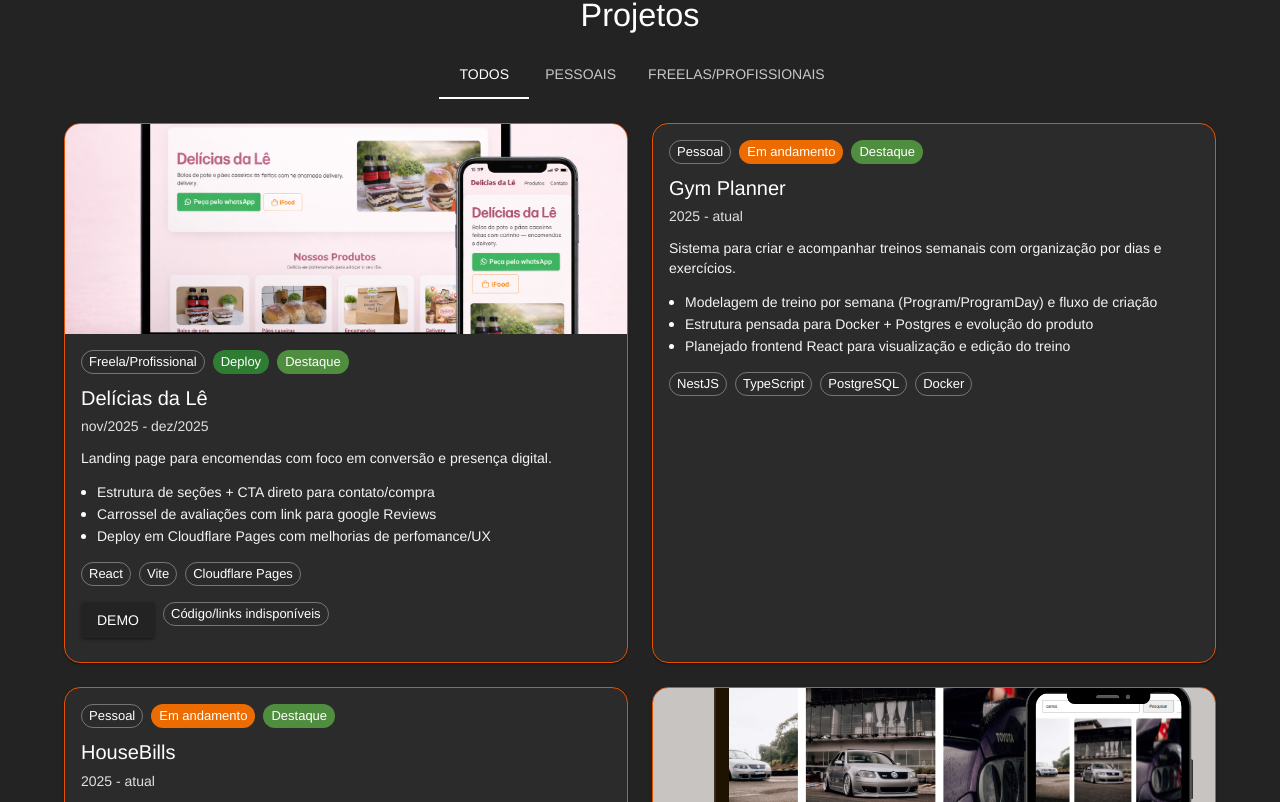
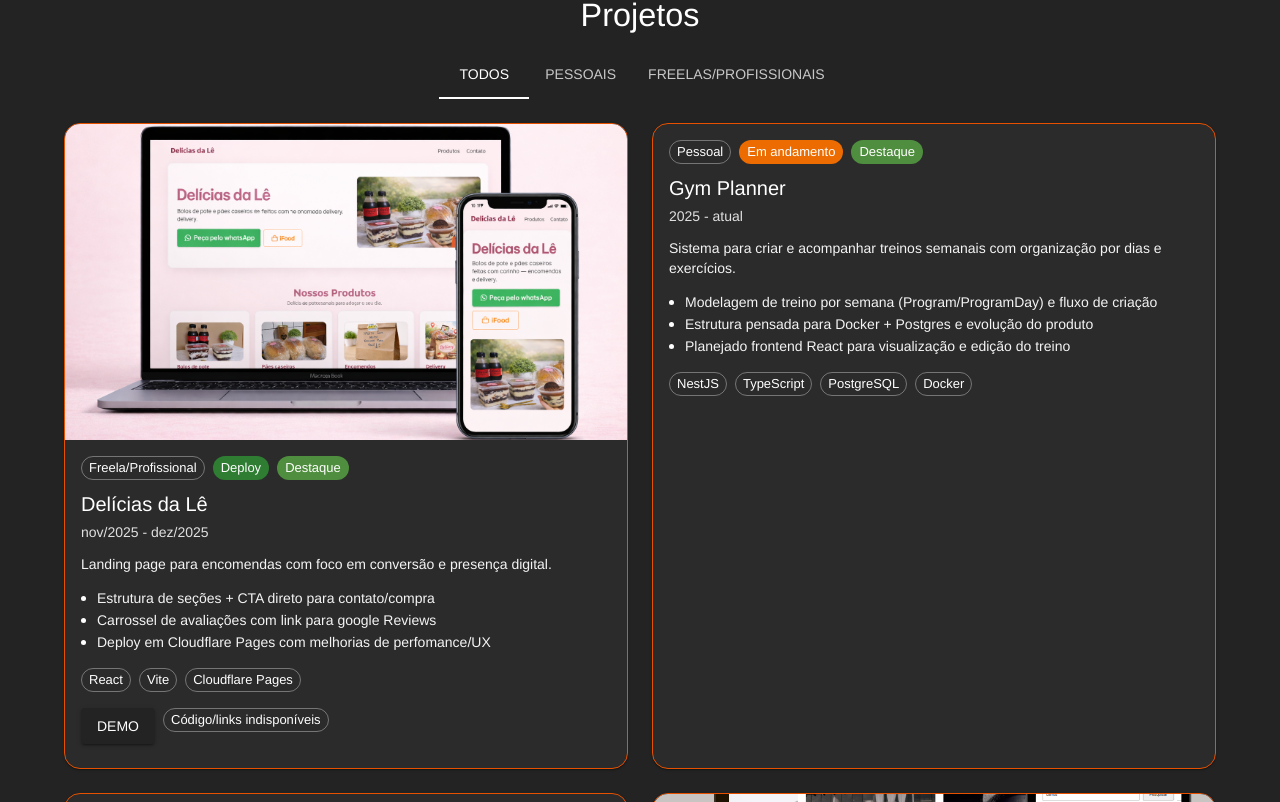
Before and after one commit to JefsonOliveira/my-portfolio, a React (Vite) app: page / in a window 1280 px wide. Shown: the part 1518-2320 px from the top of the page. Built offline with nearby package versions, Linux system fonts and the light colour scheme.

Commit message:
feat: improve projects section and scroll behavior

```diff
--- a/src/App.tsx
+++ b/src/App.tsx
@@ -1,9 +1,21 @@
-import Home from "./pages/Home/Home"
+import React, { useEffect } from "react";
+import Home from "./pages/Home/Home";
 
 const App = () => {
-  return <>
-    <Home />
-  </>;
-}
+  useEffect(() => {
+    // ✅ impede o browser de restaurar o scroll antigo
+    if ("scrollRestoration" in window.history) {
+      window.history.scrollRestoration = "manual";
+    }
+
+    // ✅ força o topo ao montar
+    window.scrollTo(0, 0);
+
+    // ✅ força de novo no próximo frame (garante em casos chatos)
+    requestAnimationFrame(() => window.scrollTo(0, 0));
+  }, []);
+
+  return <Home />;
+};
 
 export default App;
--- a/src/pages/Home/sections/Projects/Projects.tsx
+++ b/src/pages/Home/sections/Projects/Projects.tsx
@@ -9,7 +9,7 @@ import {
   Tab,
   Card,
   CardContent,
-  CardMedia,
+  // CardMedia,
   Chip,
   Stack,
 } from "@mui/material";
@@ -272,12 +272,28 @@ const Projects: React.FC = () => {
                 sx={{ width: "100%", display: "flex", flexDirection: "column" }}
               >
                 {project.image ? (
-                  <CardMedia
-                    component="img"
-                    height="210"
-                    image={project.image}
-                    alt={project.name}
-                  />
+                  <Box
+                    sx={{
+                      width: "100%",
+                      aspectRatio: "16 / 9",
+                      overflow: "hidden",
+                      backgroundColor: "#1f1f1f",
+                    }}
+                  >
+                    <Box
+                      component="img"
+                      src={project.image}
+                      alt={project.name}
+                      loading="lazy"
+                      sx={{
+                        width: "100%",
+                        height: "100%",
+                        objectFit: "cover", // ✅ preenche tudo (sem sobra)
+                        objectPosition: "center 79%", // pode trocar pra "top"
+                        display: "block",
+                      }}
+                    />
+                  </Box>
                 ) : null}
 
                 <CardContent
```
